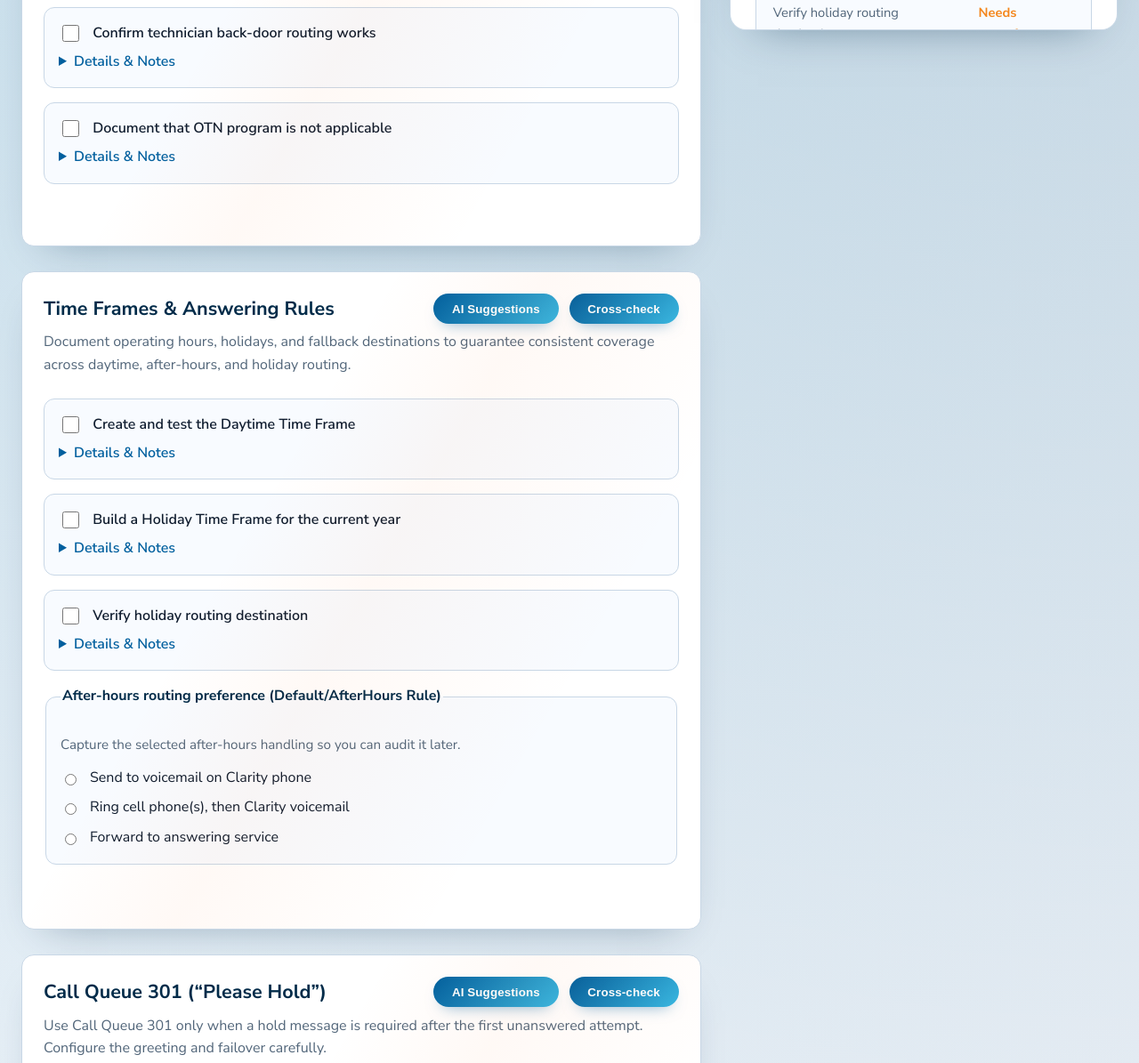
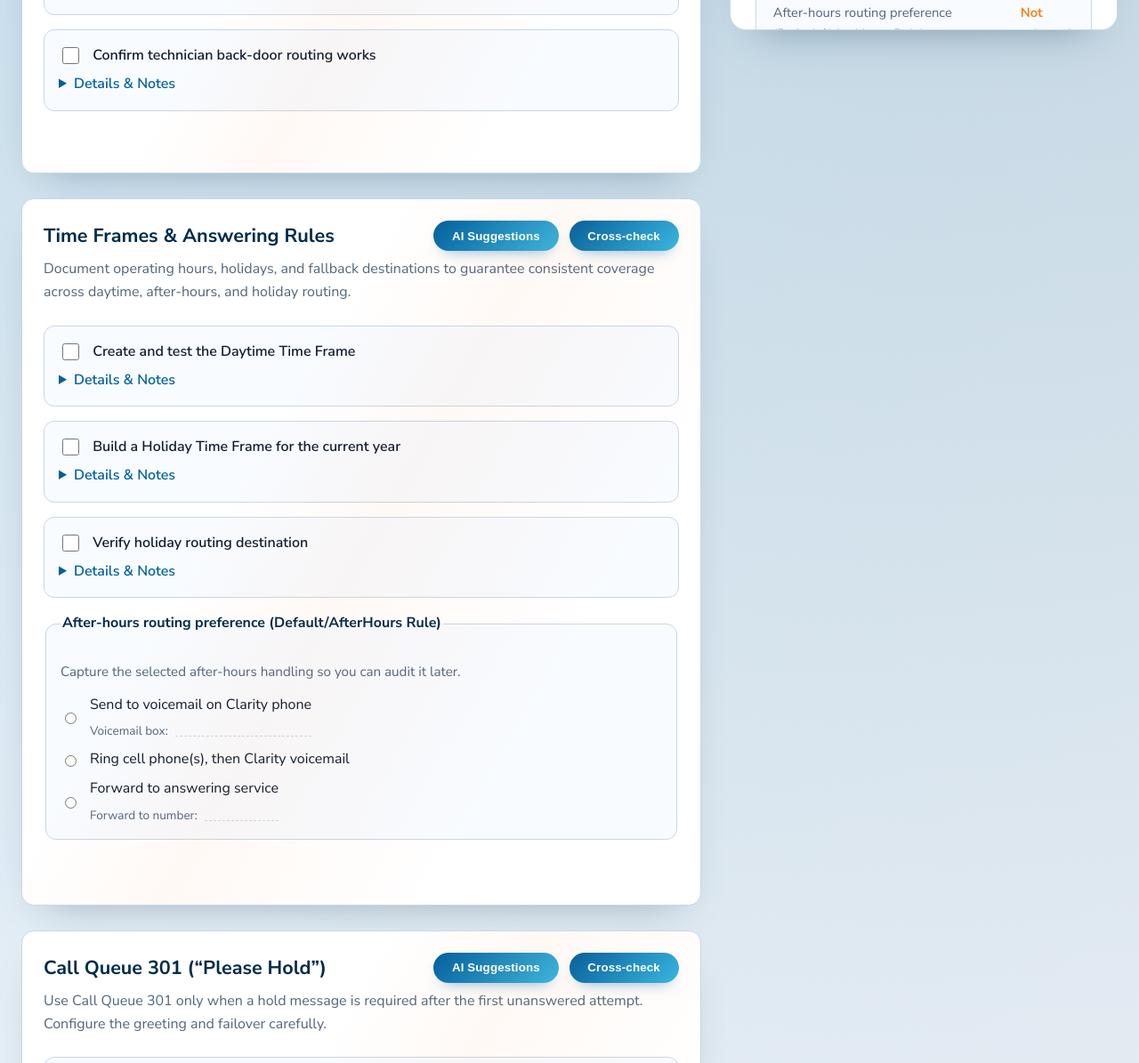
Before and after one commit to emccallveazey/BestPracticeGuides, a website: page public/index.html in a window 1280 px wide. Shown: the part 784-1979 px from the top of the page at 89% size. Drawn offline with Linux system fonts and the light colour scheme.

Commit message:
Update Mr. Handyman best practices content

```diff
--- a/public/index.html
+++ b/public/index.html
@@ -3,18 +3,19 @@
   <head>
     <meta charset="UTF-8" />
     <meta name="viewport" content="width=device-width, initial-scale=1.0" />
-    <title>Mr. Handyman Onboarding Checklist</title>
+    <title>Mr. Handyman Best Practices</title>
     <link rel="stylesheet" href="styles.css" />
   </head>
   <body>
     <div class="app-shell">
       <main>
         <header>
-          <h1>Mr. Handyman Franchise Verification Checklist</h1>
+          <h1>Mr. Handyman Best Practices Checklist</h1>
           <p>
-            Use this interactive tool to confirm the Blue Star requirements for
-            Mr. Handyman. Progress is saved locally so you can revisit and
-            continue verifying configurations as needed.
+            Use this interactive tool to confirm Mr. Handyman best practices
+            across call flow, time frames, and required configuration. Progress
+            is saved locally so you can revisit and continue verifying
+            configurations as needed.
           </p>
         </header>
 
--- a/public/script.js
+++ b/public/script.js
@@ -2,10 +2,10 @@ const STORAGE_KEY = 'mr-handyman-checklist-v1';
 
 const checklistData = [
   {
-    id: 'blue-star',
-    title: 'Blue Star Requirements',
+    id: 'best-practices',
+    title: 'Mr. Handyman Best Practices',
     intro:
-      'Confirm the franchise-specific call flow foundations. Mr. Handyman does not participate in the Own The Number (OTN) program, so leverage live-answer processes instead.',
+      'Confirm the franchise-specific call flow foundations. Mr. Handyman does not participate in the Own The Number (OTN) program, so rely on live-answer processes instead.',
     tasks: [
       {
         id: 'live-answer',
@@ -18,12 +18,6 @@ const checklistData = [
         label: 'Confirm technician back-door routing works',
         description:
           'Place a test call using the technician back-door number. Confirm it bypasses the main greeting and rings the internal support line immediately.',
-      },
-      {
-        id: 'otn-note',
-        label: 'Document that OTN program is not applicable',
-        description:
-          'Record notes for the customer operations team that Mr. Handyman is excluded from OTN. Provide the reference link “OTN Brand Protection Specifics Per Brand | Mr. Handyman”.',
       },
     ],
     suggestions: (state) => {
@@ -43,13 +37,10 @@ const checklistData = [
       if (!state.byId('backdoor-number')) {
         fails.push('Technician back-door routing still needs validation.');
       }
-      if (!state.byId('otn-note')) {
-        fails.push('OTN exclusion note is missing.');
-      }
       if (!fails.length) {
         return {
           tone: 'success',
-          message: 'All foundational Blue Star requirements are confirmed.',
+          message: 'All foundational Mr. Handyman best practices are confirmed.',
         };
       }
       return {
@@ -67,8 +58,8 @@ const checklistData = [
       {
         id: 'daytime-frame',
         label: 'Create and test the Daytime Time Frame',
-        description:
-          'Confirm the days/hours the office is open and configure the matching Daytime Time Frame. Test by placing a call during an in-window time.',
+        descriptionHtml:
+          'Confirm the days/hours the office is open and configure the matching Daytime Time Frame. Test by placing a call during an in-window time.<div class="note-line"><strong>Confirmed hours:</strong> <span class="fill-line" aria-hidden="true"></span></div>',
       },
       {
         id: 'holiday-frame',
@@ -94,6 +85,7 @@ const checklistData = [
           {
             value: 'voicemail',
             label: 'Send to voicemail on Clarity phone',
+            note: 'Voicemail box:',
           },
           {
             value: 'cell-then-voicemail',
@@ -102,6 +94,7 @@ const checklistData = [
           {
             value: 'answering-service',
             label: 'Forward to answering service',
+            note: 'Forward to number:',
           },
         ],
       },
@@ -488,8 +481,12 @@ function renderChecklist() {
       });
 
       taskFragment.querySelector('.task__text').textContent = task.label;
-      taskFragment.querySelector('.task__description').textContent =
-        task.description || 'Add notes as needed.';
+      const descriptionEl = taskFragment.querySelector('.task__description');
+      if (task.descriptionHtml) {
+        descriptionEl.innerHTML = task.descriptionHtml;
+      } else {
+        descriptionEl.textContent = task.description || 'Add notes as needed.';
+      }
 
       contentEl.appendChild(taskFragment);
     });
@@ -529,6 +526,18 @@ function renderChecklist() {
         }
 
         optionLabel.textContent = choice.label;
+        if (choice.note) {
+          const note = document.createElement('span');
+          note.className = 'option__note';
+          const labelSpan = document.createElement('span');
+          labelSpan.textContent = choice.note;
+          const lineSpan = document.createElement('span');
+          lineSpan.className = 'fill-line';
+          lineSpan.setAttribute('aria-hidden', 'true');
+          note.appendChild(labelSpan);
+          note.appendChild(lineSpan);
+          optionLabel.appendChild(note);
+        }
 
         input.addEventListener('change', () => {
           if (group.type === 'radio') {
--- a/public/styles.css
+++ b/public/styles.css
@@ -371,6 +371,23 @@ button.secondary:focus-visible {
   font-size: 0.95rem;
 }
 
+.note-line {
+  display: flex;
+  align-items: center;
+  gap: 0.5rem;
+  margin-top: 0.75rem;
+  font-size: 0.9rem;
+  color: var(--text-muted);
+}
+
+.fill-line {
+  flex: 1;
+  display: block;
+  min-width: 6rem;
+  border-bottom: 1px dashed var(--border);
+  height: 0.85em;
+}
+
 .options {
   border: 1px solid var(--border);
   border-radius: 12px;
@@ -398,6 +415,25 @@ button.secondary:focus-visible {
   margin-bottom: 0.5rem;
   font-weight: 500;
   cursor: pointer;
+}
+
+.option__label {
+  display: flex;
+  flex-direction: column;
+  gap: 0.35rem;
+}
+
+.option__note {
+  display: flex;
+  align-items: center;
+  gap: 0.5rem;
+  font-size: 0.85rem;
+  font-weight: 400;
+  color: var(--text-muted);
+}
+
+.option__note .fill-line {
+  min-width: 5rem;
 }
 
 .option:last-child {
```
Also changed, not shown: README.md.
